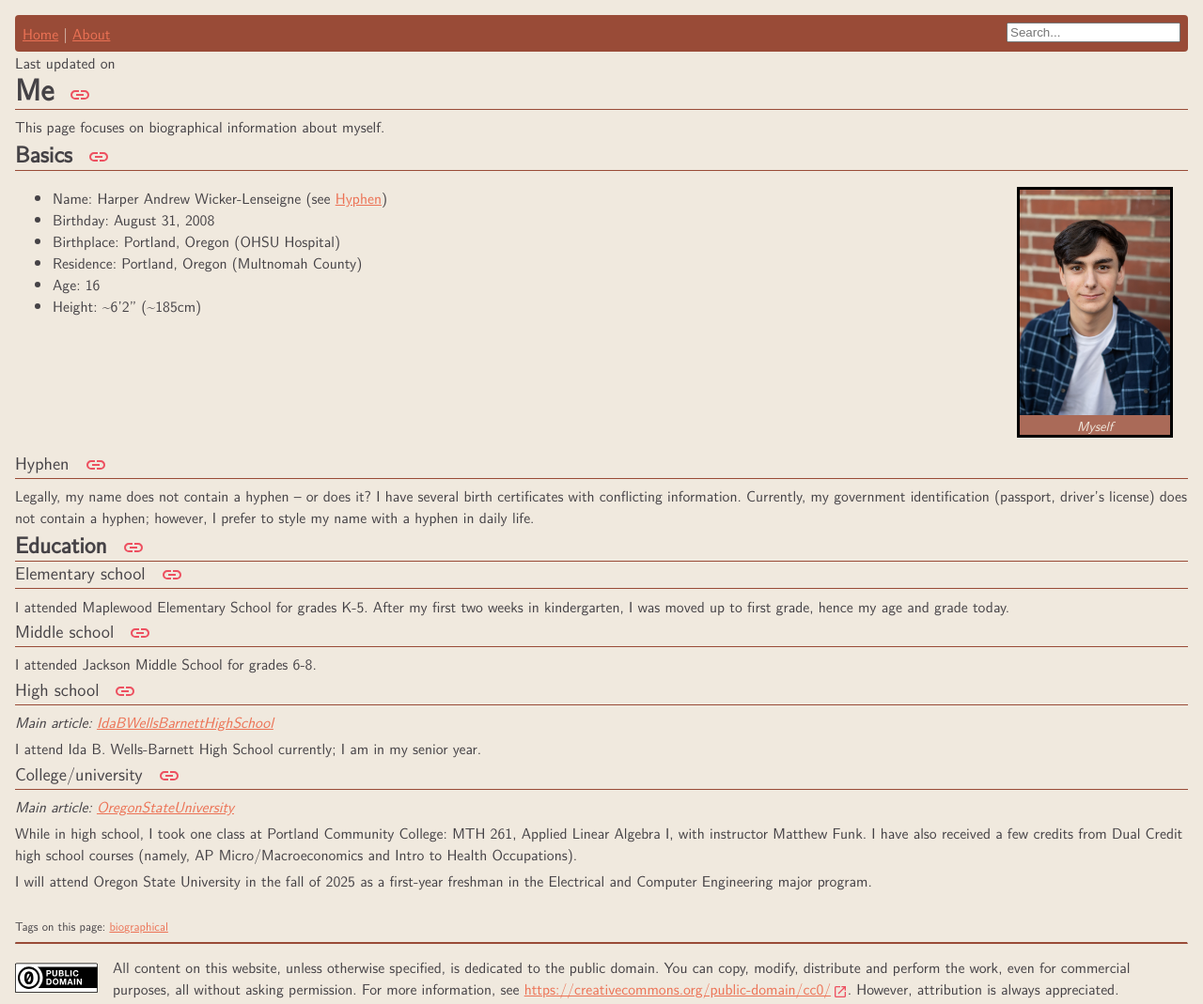
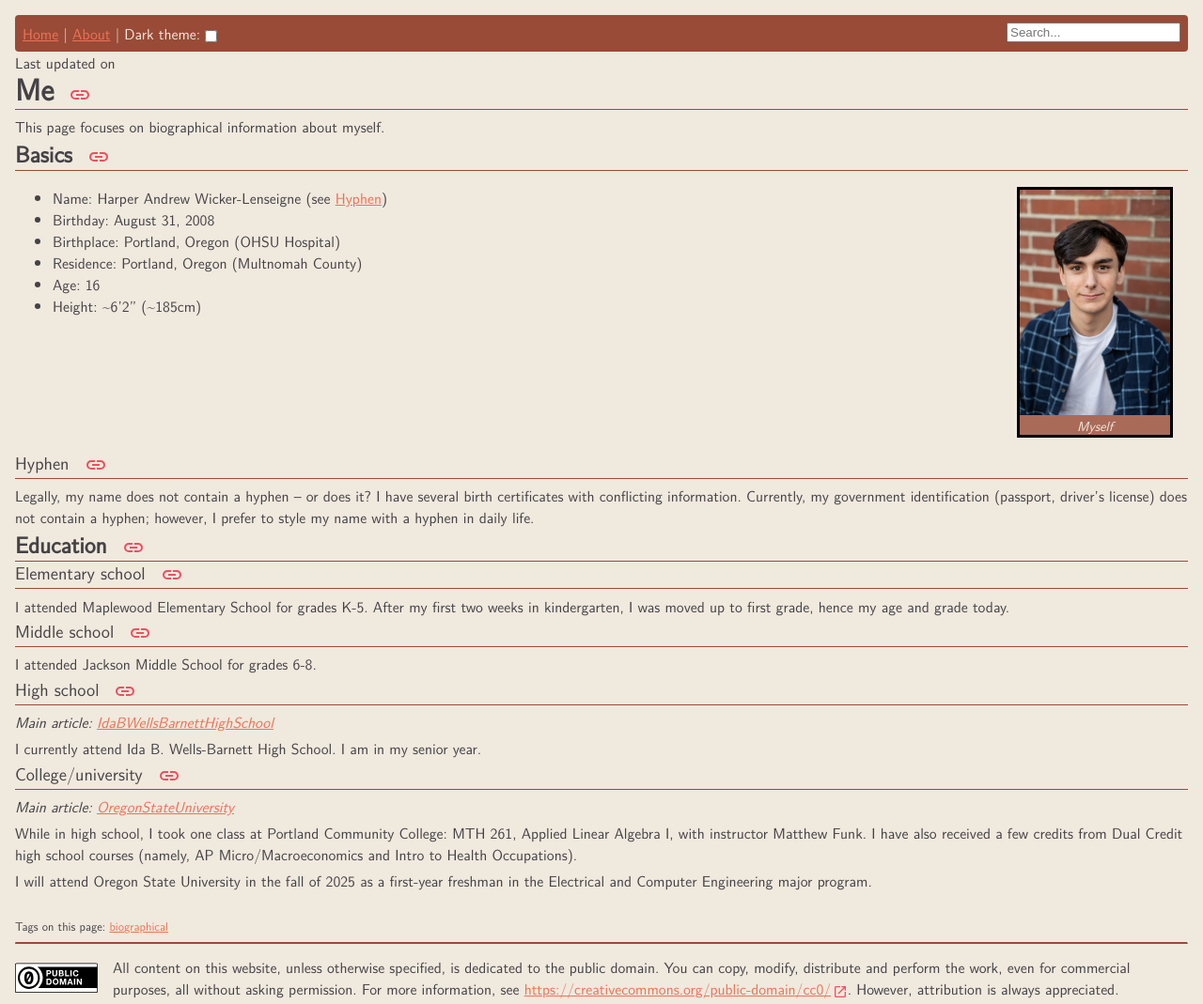
Before and after one commit to harperawl/home, a Jekyll site: the page built from _pages/Me.md, in a window 1280 px wide. Shown: the whole page at 94% size. Built offline with Jekyll 4.4.1, drawn with Linux system fonts in a browser that asks for light colours.

Commit message:
add half-assed dark theme

```diff
--- /dev/null
+++ b/_includes/dark_theme.html
@@ -0,0 +1,17 @@
+Dark theme: <input id="dark-theme-checkbox" name="dark-theme" onchange="changeTheme(this)" type="checkbox"></input>
+<script>
+    function changeTheme(checkbox) {
+        const root = document.documentElement;
+        if (checkbox.checked) {
+            root.style.setProperty('--background-color', '#454246');
+            root.style.setProperty('--text-color', '#F0E9DE');
+            root.style.setProperty('--accent-color', '#EC7255');
+            root.style.setProperty('--supplementary-color', '#b84a2e');
+        } else {
+            root.style.setProperty('--background-color', '#F0E9DE');
+            root.style.setProperty('--text-color', '#454246');
+            root.style.setProperty('--accent-color', '#EC7255');
+            root.style.setProperty('--supplementary-color', '#994B37');
+        }
+    }
+</script>
--- a/_includes/header.html
+++ b/_includes/header.html
@@ -1,7 +1,8 @@
 <header>
     <nav>
 	    <a href="{{ '/' | relative_url }}">Home</a> |
-        <a href="{{ '/about' | relative_url }}">About</a>
+        <a href="{{ '/about' | relative_url }}">About</a> |
+        {% include dark_theme.html %}
         <input type="text" id="search" placeholder="Search..." onkeydown="if (event.key == 'Enter'){window.location.href = '/search.html?query=' + this.value;}">
     </nav>
 </header>
--- a/_pages/Me.md
+++ b/_pages/Me.md
@@ -31,7 +31,7 @@
 ### High school
 *Main article: [IdaBWellsBarnettHighSchool](IdaBWellsBarnettHighSchool)*
 
-I attend Ida B. Wells-Barnett High School currently; I am in my senior year.
+I currently attend Ida B. Wells-Barnett High School. I am in my senior year.
 
 ### College/university
 *Main article: [OregonStateUniversity](OregonStateUniversity)*
--- a/assets/css/styles.css
+++ b/assets/css/styles.css
@@ -31,7 +31,7 @@
 
 header {
   background-color: var(--supplementary-color);
-  color: var(--background-color);
+  color: var(--off-white);
   width: 100wv;
   margin: 0;
   padding: 0.5rem;
@@ -145,6 +145,11 @@
   padding: 0;
 }
 
+#dark-theme-checkbox {
+  vertical-align: middle;
+  margin: 0;
+}
+
 /* classes */
 .entry {
   margin-left: 1.5rem;
```
